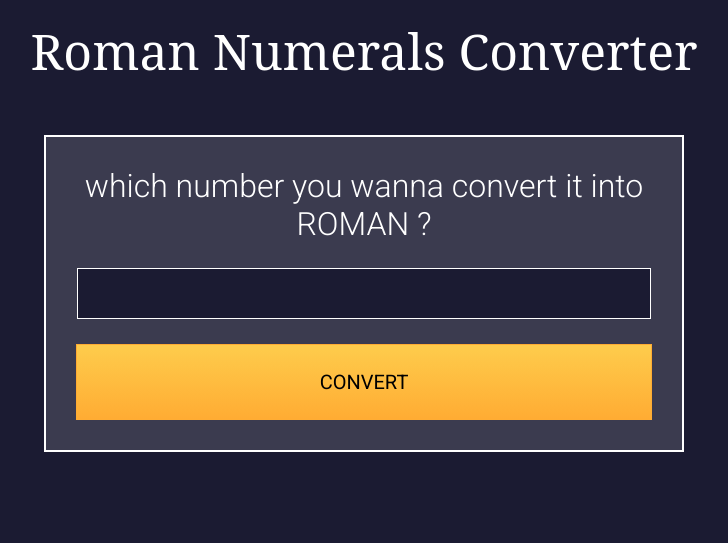
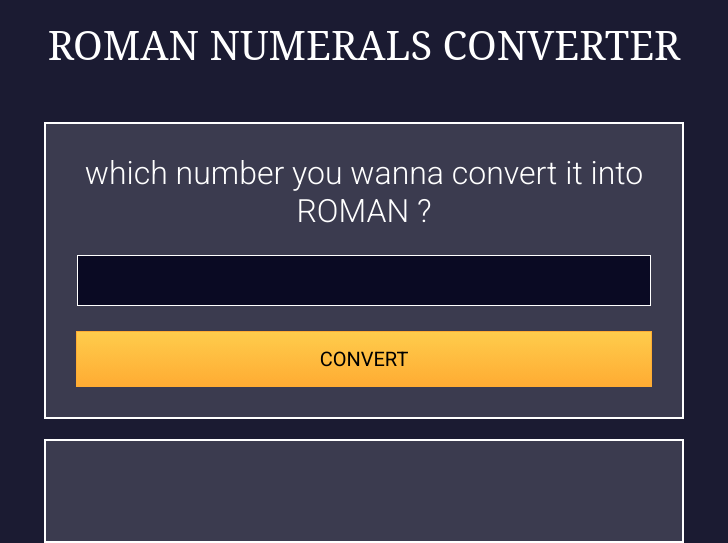
Before and after one commit to wa1ead/freeCodeCamp_Algorithms-Data-Structures, a plain HTML site: page Roman Numeral Converter Project/index.html in a window 1280 px wide. Shown: the part 303-846 px from the top of the page, without its empty margins (276-1004 px from the left). Before the commit the page ends 800 px from the top, so only its background shows below. Drawn offline with Linux system fonts and the light colour scheme.

Commit message:
finishing css styling

```diff
--- a/Roman Numeral Converter Project/styles.css
+++ b/Roman Numeral Converter Project/styles.css
@@ -30,7 +30,8 @@
 
 .header h1{
   font-family: 'serif';
-  font-size: 50px;
+  font-size: 40px;
+    text-transform: uppercase;
   text-align: center
 }
 
@@ -42,6 +43,7 @@
   gap: 25px;
   border: 2px solid;
   margin: 0 25%;
+  margin-bottom: 20px;
   padding: 30px;
   background-color: var(--secondary)
 }
@@ -52,19 +54,44 @@
   font-weight: 300
 }
 
+.converter h1 span{
+  font-family: 'serif';
+  text-transform: uppercase;
+  background-color: transparent;
+}
+
 #number{
   width: 96%;
   border: 1px solid white;
+  background-color: #0a0a23;
   font-size: 25px;
   padding: 10px;
 }
 
 #convert-btn{
   width: 100%;
-  padding: 25px;
+  padding: 15px;
   background-image: linear-gradient(#fecc4c, #ffac33);
   color: black;
   font-size: 20px;
   border: 1px solid #ffac33;
   cursor: pointer
 }
+
+.output{
+  display: flex;
+  align-items: center;
+  justify-content: center;
+  margin: 0 25%;
+  height: 100px;
+  border: 2px solid;
+  background-color: var(--secondary)
+}
+
+#output{
+  font-family: 'serif';
+  font-size: 40px;
+  font-weight: 100;
+  text-transform: uppercase;
+  background-color: transparent;
+}
```
